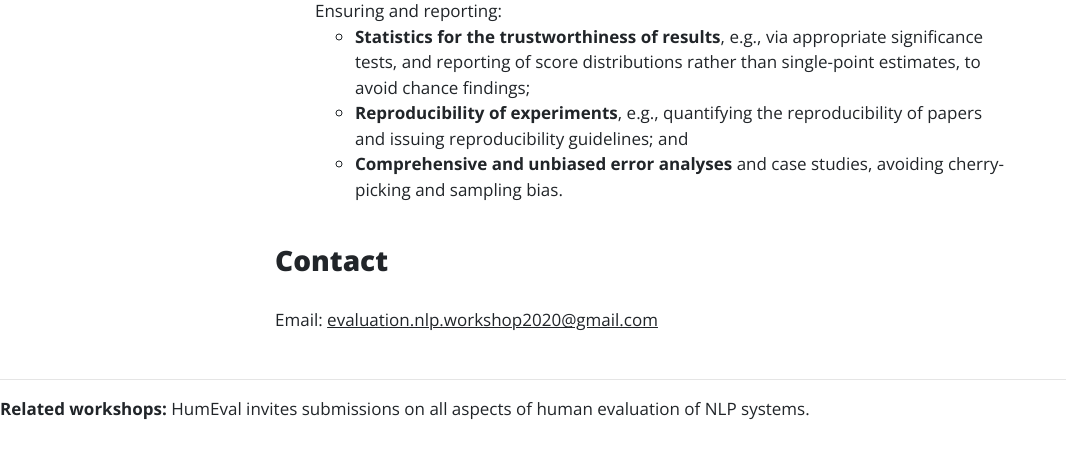
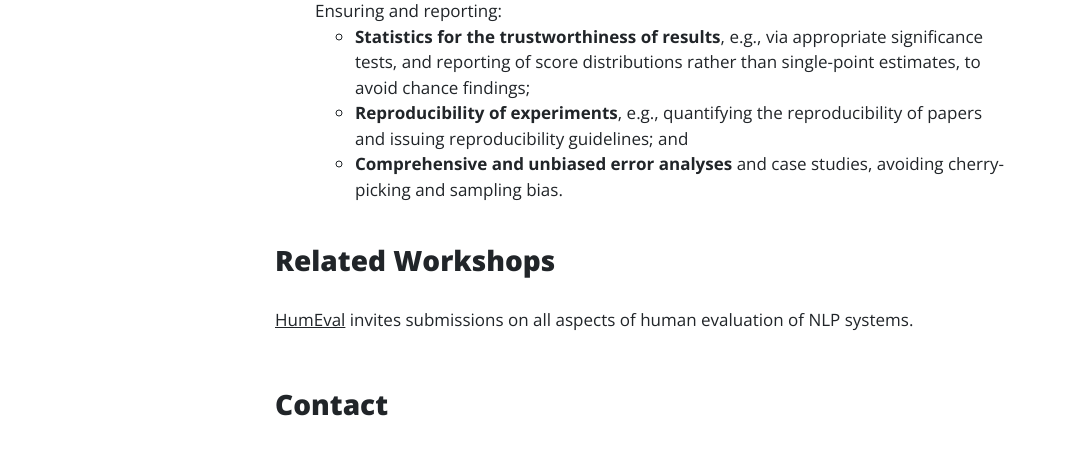
Before and after one commit to eval4nlp/eval4nlp.github.io, a website: page index.html in a window 1280 px wide. Shown: the part 1649-2098 px from the top of the page, without its empty margins (0-1066 px from the left). Drawn offline with nearby package versions, Linux system fonts and the light colour scheme.

Commit message:
Update index.html

```diff
--- a/index.html
+++ b/index.html
@@ -112,6 +112,9 @@
           </li>
         </ol>
         <br>
+        <h3>Related Workshops</h3>
+        <p><a href="https://humeval.github.io/">HumEval</a> invites submissions on all aspects of human evaluation of NLP systems.</p>
+        <br>
         <h3>Contact</h3>
         <p>Email: <a href="mailto:evaluation.nlp.workshop2020@gmail.com">evaluation.nlp.workshop2020@gmail.com</a></p>
       </div>
@@ -119,10 +122,6 @@
   </div>
 
   <hr>
-
-  <div>
-    <b>Related workshops:</b> <a href="https://humeval.github.io/">HumEval</a> invites submissions on all aspects of human evaluation of NLP systems.
-  </div>
 
   <!-- Footer -->
   <footer>
```
